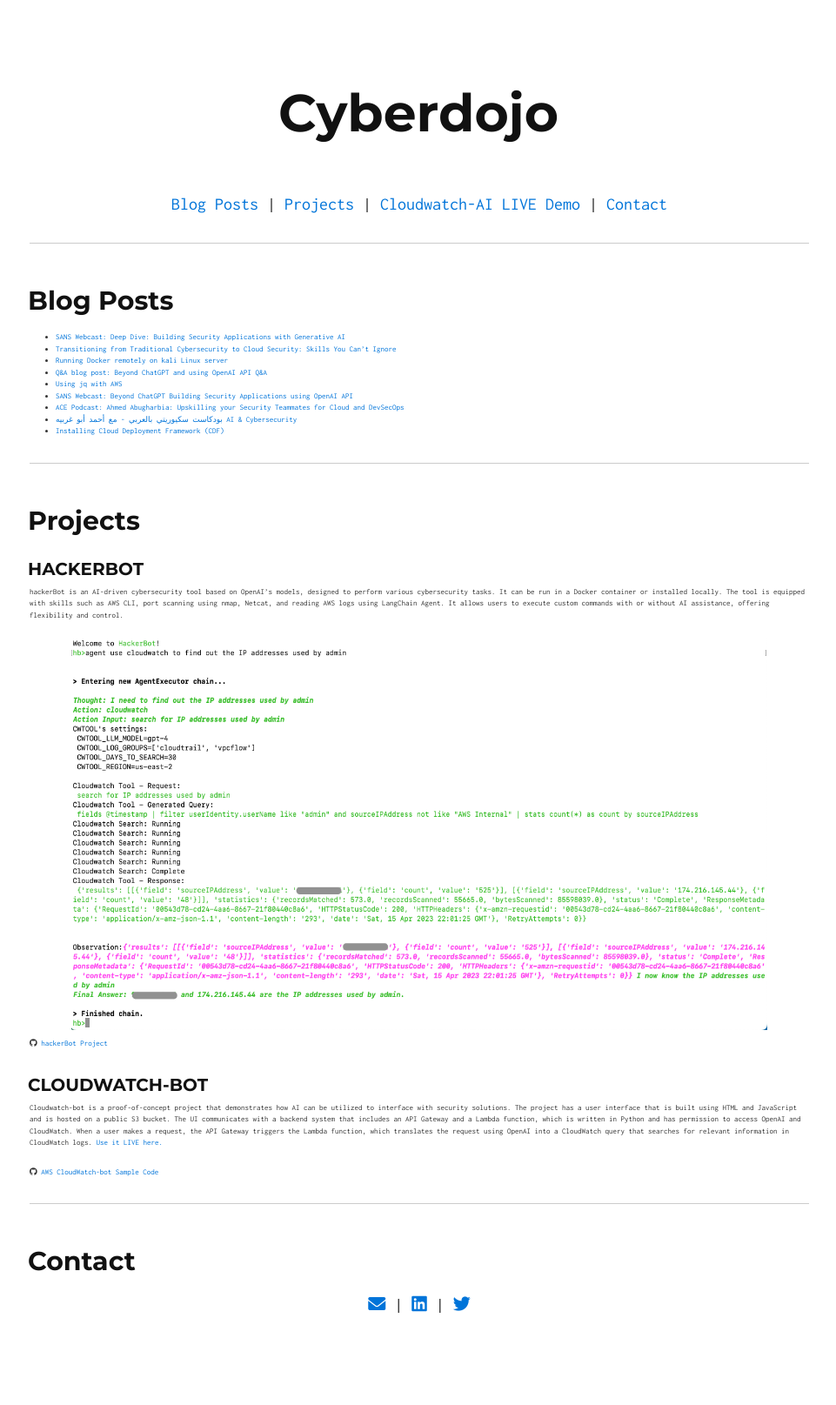
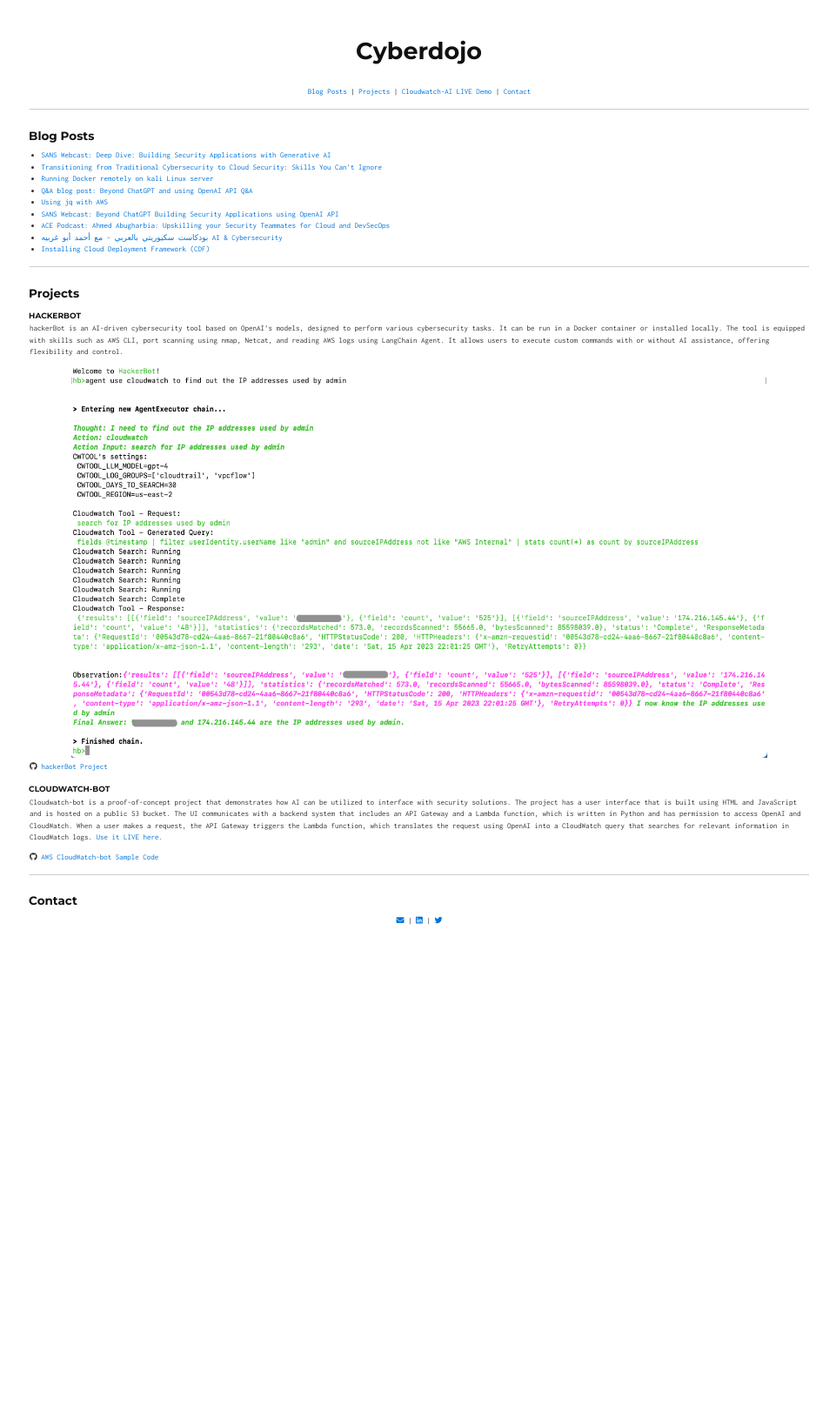
Before and after one commit to Ahmed-AG/cyberdojo-page, a Jekyll site: the page built from index.md, in a window 1280 px wide. Shown: the whole page at 87% size, without its empty margins (158-1119 px from the left). Built offline with Jekyll 4.4.1, drawn with Linux system fonts in a browser that asks for light colours; our own code applies the rules of GitHub Pages for plain Markdown files; after the commit the page ends 1110 px from its top, so only the background shows below that.

Commit message:
Update font-size

```diff
--- a/_sass/_solo.scss
+++ b/_sass/_solo.scss
@@ -6,7 +6,8 @@
 
 @media (min-width: 30rem) {
   html {
-    font-size: 20px;
+    // font-size: 20px;
+    font-size:xx-small;
   }
 }
 
```
